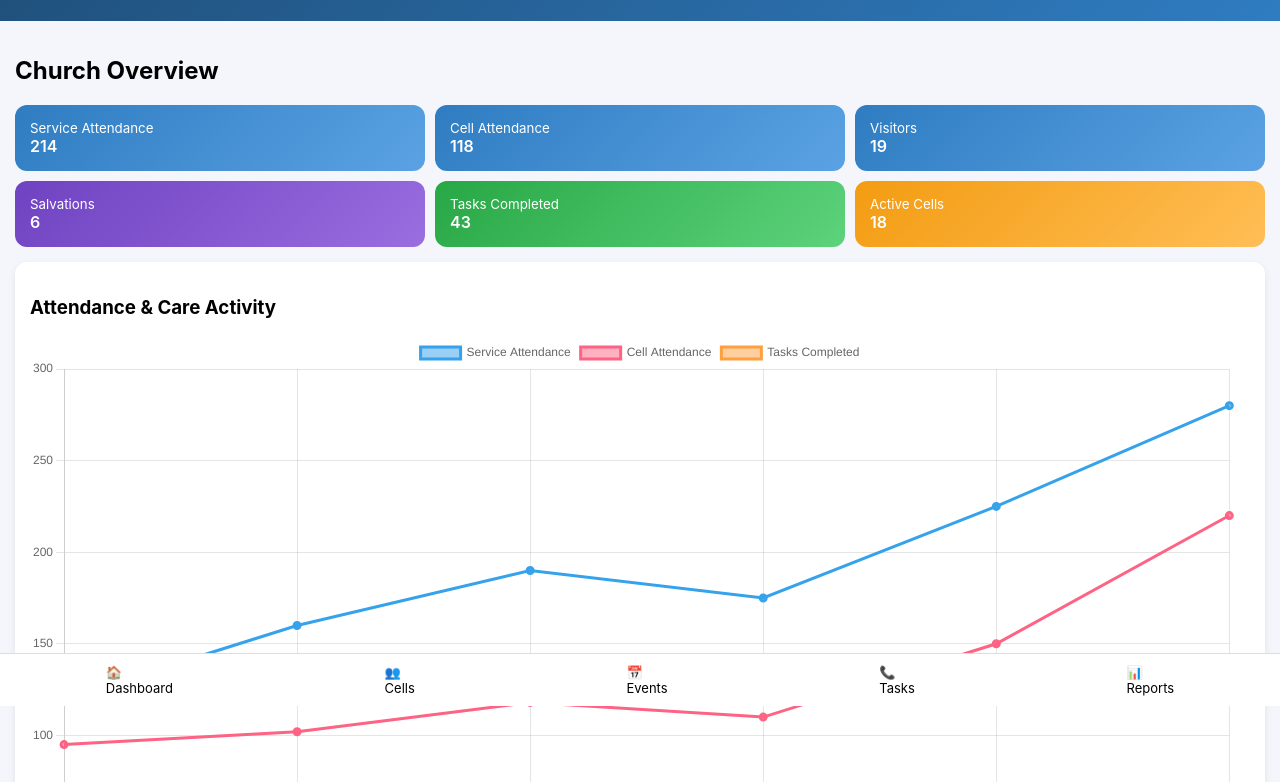
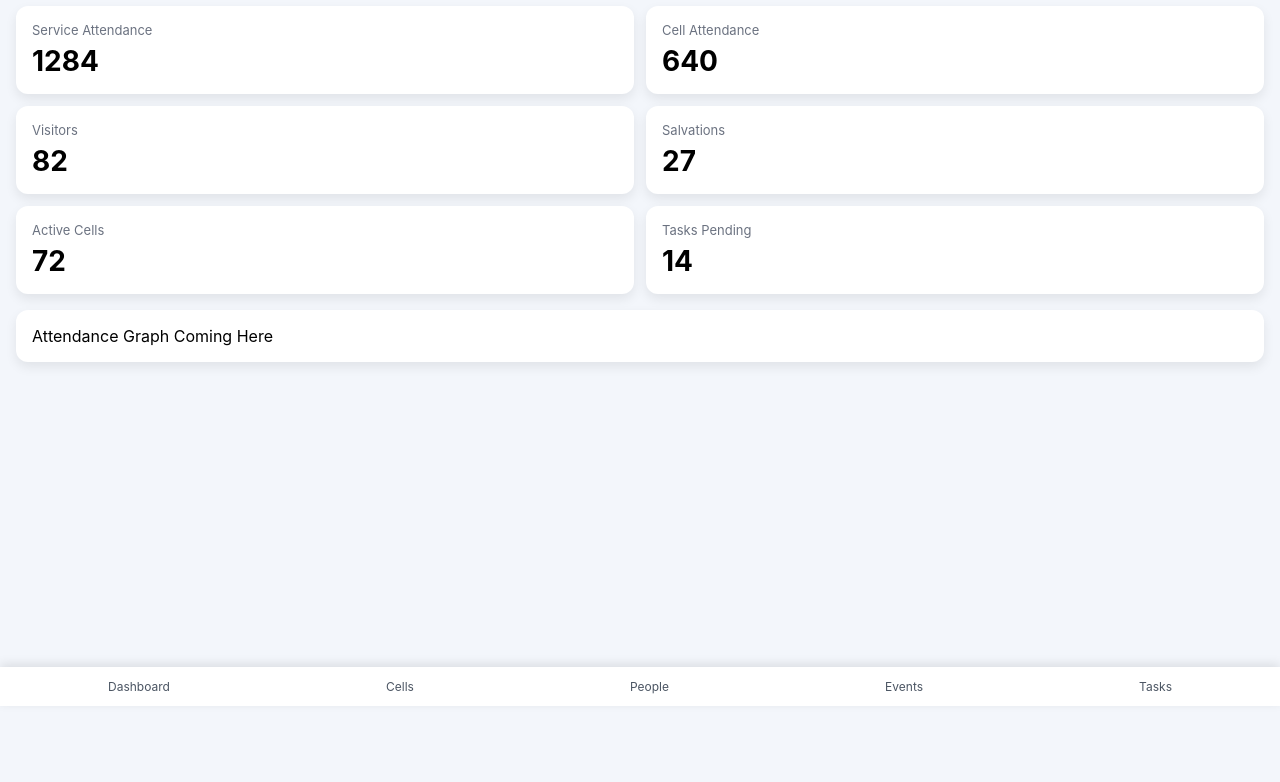
Before and after one commit to jordanmohammadioun/3c-usa-church-management, a plain HTML site: page index.html in a window 1280 px wide. Shown: the part 94-876 px from the top of the page. After the commit the page ends 800 px from the top, so only its background shows below. Drawn offline with nearby package versions, Linux system fonts and the light colour scheme.

Commit message:
Update index.html

```diff
--- a/index.html
+++ b/index.html
@@ -1,253 +1,138 @@
+1"}
 <!DOCTYPE html>
 <html>
 <head>
-
-<meta name="viewport" content="width=device-width, initial-scale=1">
+<meta name="viewport" content="width=device-width, initial-scale=1.0">
 <title>3C USA Church Management</title>
-
-<script src="https://cdn.jsdelivr.net/npm/chart.js"></script>
 
 <style>
 
 body{
-font-family:-apple-system,BlinkMacSystemFont,Segoe UI,Roboto;
+font-family: -apple-system, BlinkMacSystemFont, sans-serif;
+background:#f3f6fb;
 margin:0;
-background:#f4f6fb;
 }
 
 .header{
-background:linear-gradient(135deg,#1f4e78,#2f7cc1);
+background:linear-gradient(135deg,#1e4fa3,#3b82f6);
 color:white;
 padding:20px;
 text-align:center;
-}
-
-.header img{
-height:50px;
-display:block;
-margin:auto;
-margin-bottom:5px;
+font-weight:600;
+font-size:20px;
 }
 
 .container{
-padding:15px;
+padding:16px;
 }
 
-.cards{
+.grid{
 display:grid;
-grid-template-columns:1fr 1fr 1fr;
-gap:10px;
+grid-template-columns:1fr 1fr;
+gap:12px;
 }
 
 .card{
-color:white;
-padding:15px;
+background:white;
 border-radius:12px;
-font-weight:600;
+padding:16px;
+box-shadow:0 5px 12px rgba(0,0,0,0.08);
 }
 
-.blue{background:linear-gradient(135deg,#2f7cc1,#5aa2e3);}
-.green{background:linear-gradient(135deg,#28a745,#5dd37c);}
-.orange{background:linear-gradient(135deg,#f39c12,#ffbe55);}
-.purple{background:linear-gradient(135deg,#6f42c1,#9a6de0);}
-
-.card small{
-display:block;
-font-weight:400;
+.title{
+font-size:13px;
+color:#6b7280;
 }
 
-.section{
-background:white;
-margin-top:15px;
-padding:15px;
-border-radius:12px;
-box-shadow:0 3px 8px rgba(0,0,0,0.08);
+.number{
+font-size:28px;
+font-weight:700;
+margin-top:6px;
 }
 
-.leader{
-display:flex;
-justify-content:space-between;
-padding:8px 0;
-border-bottom:1px solid #eee;
+.graph{
+background:white;
+border-radius:12px;
+padding:16px;
+margin-top:16px;
+box-shadow:0 5px 12px rgba(0,0,0,0.08);
 }
 
-.alert{
-background:#fff3cd;
-padding:10px;
-border-radius:8px;
-margin-top:10px;
+.bottomnav{
+position:fixed;
+bottom:0;
+width:100%;
+background:white;
+display:flex;
+justify-content:space-around;
+padding:12px 0;
+box-shadow:0 -3px 10px rgba(0,0,0,0.1);
 }
 
-nav{
-position:fixed;
-bottom:0;
-left:0;
-right:0;
-background:white;
-border-top:1px solid #ddd;
-display:flex;
-justify-content:space-around;
-padding:10px 0;
-font-size:13px;
+.bottomnav div{
+font-size:12px;
+text-align:center;
+color:#4b5563;
 }
 
 </style>
-
 </head>
 
 <body>
 
 <div class="header">
-
-<img src="logo.png">
-
-3C USA CHURCH MANAGEMENT
-
+3C USA Church Management
 </div>
 
 <div class="container">
 
-<h2>Church Overview</h2>
+<div class="grid">
 
-<div class="cards">
-
-<div class="card blue">
-<small>Service Attendance</small>
-214
+<div class="card">
+<div class="title">Service Attendance</div>
+<div class="number">1284</div>
 </div>
 
-<div class="card blue">
-<small>Cell Attendance</small>
-118
+<div class="card">
+<div class="title">Cell Attendance</div>
+<div class="number">640</div>
 </div>
 
-<div class="card blue">
-<small>Visitors</small>
-19
+<div class="card">
+<div class="title">Visitors</div>
+<div class="number">82</div>
 </div>
 
-<div class="card purple">
-<small>Salvations</small>
-6
+<div class="card">
+<div class="title">Salvations</div>
+<div class="number">27</div>
 </div>
 
-<div class="card green">
-<small>Tasks Completed</small>
-43
+<div class="card">
+<div class="title">Active Cells</div>
+<div class="number">72</div>
 </div>
 
-<div class="card orange">
-<small>Active Cells</small>
-18
+<div class="card">
+<div class="title">Tasks Pending</div>
+<div class="number">14</div>
 </div>
 
 </div>
 
-<div class="section">
-
-<h3>Attendance & Care Activity</h3>
-
-<canvas id="mainChart"></canvas>
-
-</div>
-
-<div class="section">
-
-<h3>Cell Growth</h3>
-
-<canvas id="cellChart"></canvas>
-
-</div>
-
-<div class="section">
-
-<h3>Top Active Leaders</h3>
-
-<div class="leader">
-Mike Davis
-<span>14 Calls</span>
-</div>
-
-<div class="leader">
-Sarah Lopez
-<span>11 Calls</span>
+<div class="graph">
+Attendance Graph Coming Here
 </div>
 
 </div>
 
-<div class="section">
-
-<h3>Alerts</h3>
-
-<div class="alert">
-Cells That Haven't Reported<br>
-Men Cell 4<br>
-Youth Cell 2
+<div class="bottomnav">
+<div>Dashboard</div>
+<div>Cells</div>
+<div>People</div>
+<div>Events</div>
+<div>Tasks</div>
 </div>
 
-</div>
-
-</div>
-
-<nav>
-
-<div>🏠<br>Dashboard</div>
-<div>👥<br>Cells</div>
-<div>📅<br>Events</div>
-<div>📞<br>Tasks</div>
-<div>📊<br>Reports</div>
-
-</nav>
-
-<script>
-
-new Chart(document.getElementById("mainChart"),{
-
-type:"line",
-
-data:{
-labels:["Feb 1","Feb 15","Mar 1","Mar 15","Apr 1","Apr 15"],
-
-datasets:[
-
-{
-label:"Service Attendance",
-data:[120,160,190,175,225,280],
-borderWidth:3
-},
-
-{
-label:"Cell Attendance",
-data:[95,102,118,110,150,220],
-borderWidth:3
-},
-
-{
-label:"Tasks Completed",
-data:[34,41,37,44,49,63],
-borderWidth:3
-}
-
-]
-}
-
-});
-
-new Chart(document.getElementById("cellChart"),{
-
-type:"bar",
-
-data:{
-labels:["Jan","Feb","Mar","Apr"],
-datasets:[{
-label:"Cells",
-data:[12,13,14,18]
-}]
-}
-
-});
-
-</script>
-
 </body>
-</html>
+</ht
```
